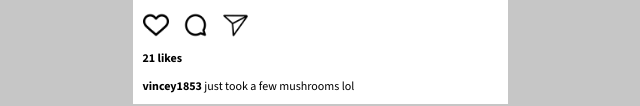
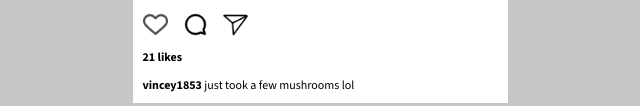
Before and after one commit to ChathurikaDissanayaka/Essential-CSS-concepts, a plain HTML site: page CSS challenges/Oldagram/index.html in a window 1280 px wide. In both pictures the pointer is over the picture 475 px from the left and 548 px from the top of the page. Shown: the part 524-630 px from the top of the page, without its empty margins (320-960 px from the left). Drawn offline with nearby package versions, Linux system fonts and the light colour scheme.

Commit message:
Add changes

```diff
--- a/CSS challenges/Oldagram/index.css
+++ b/CSS challenges/Oldagram/index.css
@@ -105,5 +105,5 @@ header{
 }
 
 .icons img:hover{
-    width: 26px;
+    opacity: 0.7;
 }
```
